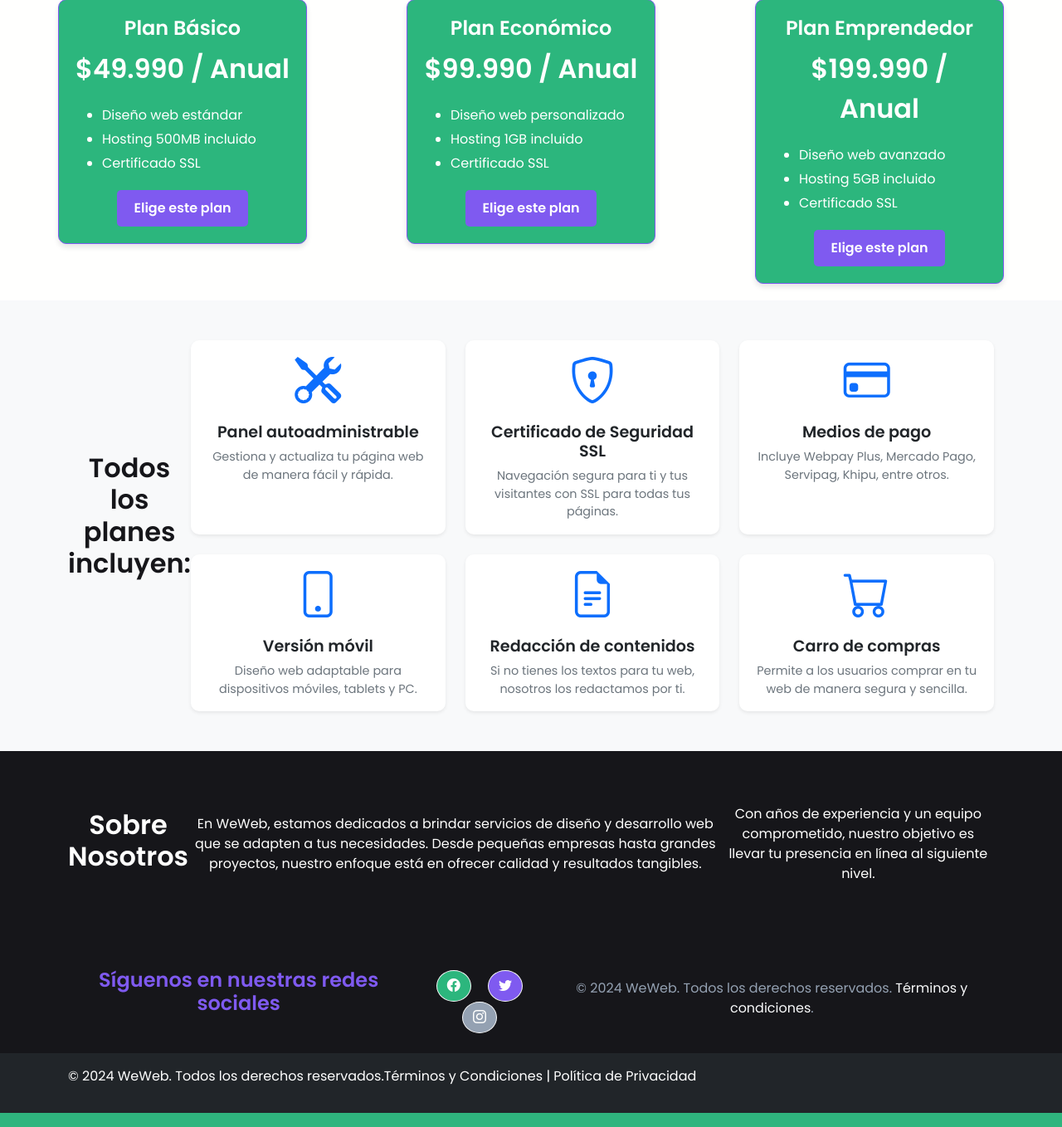
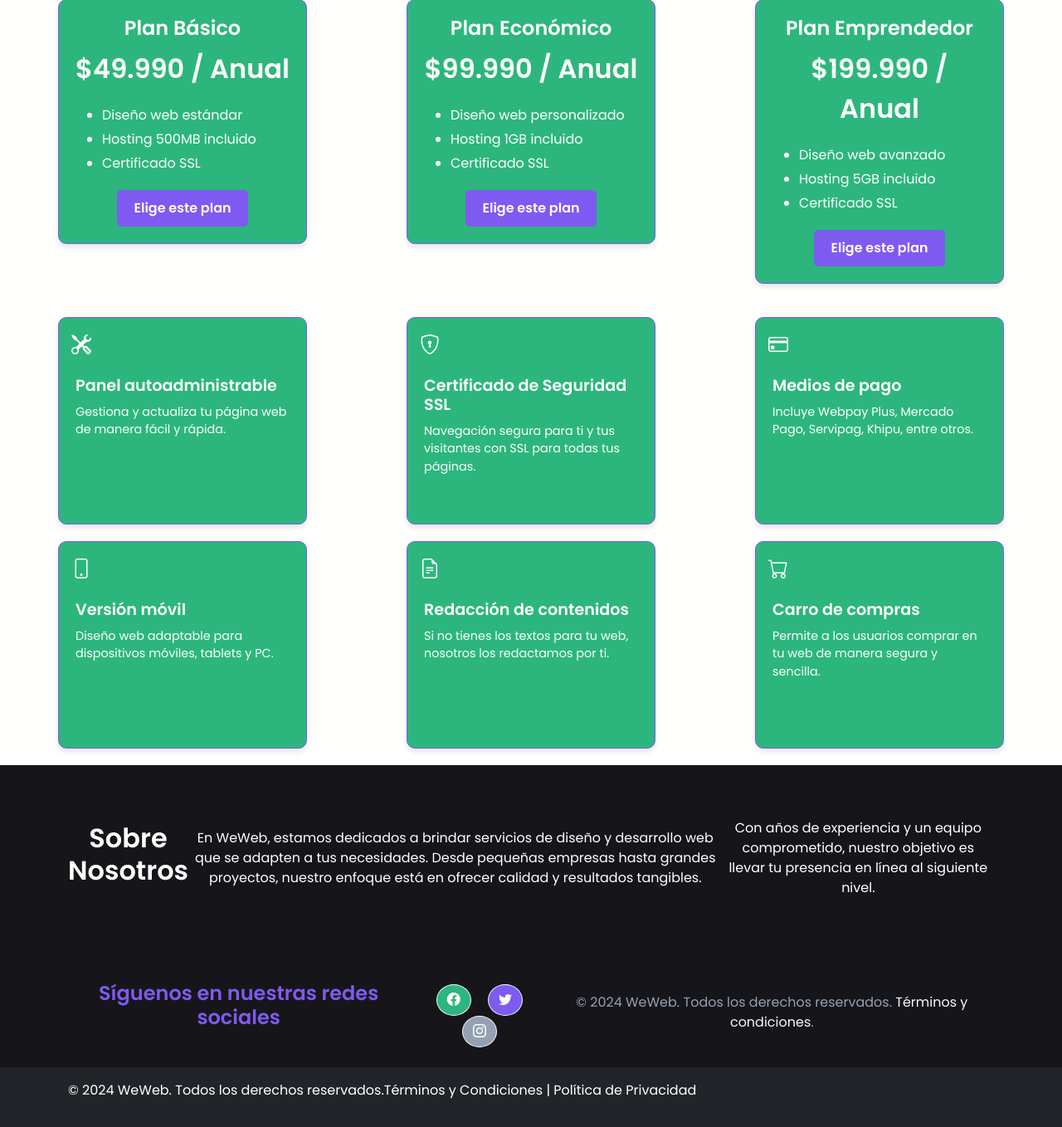
Before and after one commit to AdalParsifal/webx, a Django app: page /home/ in a window 1280 px wide. Shown: the part 861-2219 px from the top of the page at 83% size. Run offline with Django 5.2, Linux system fonts and the light colour scheme.

Commit message:
seccion feature arreglado

```diff
--- a/static/css/style.css
+++ b/static/css/style.css
@@ -165,30 +165,62 @@ body {
     transition: all 0.3s ease-in-out;
 }
 
-#features {
-  padding-top: 50px;
-  padding-bottom: 50px;
-  background-color: #f8f9fa; /* Light gray background */
+/* Features */
+/* Features Section Styling */
+.features-section {
+  display: flex; /* Enable Flexbox */
+  justify-content: space-around; /* Space out columns evenly */
+  align-items: flex-start; /* Align items at the top */
+  flex-wrap: wrap; /* Allow wrapping for additional rows */
+  padding: 20px; /* Add padding around the section */
+  gap: 20px; /* Space between feature cards */
 }
 
-.card {
-  border-radius: 10px; /* Rounded corners for cards */
+/* Individual Feature Card Styling */
+.feature-card {
+  background-color: #2CB67D; /* Green background */
+  color: #FFFFFE; /* White text */
+  border: 1px solid #7F5AF0; /* Purple border */
+  border-radius: 10px; /* Rounded corners */
+  padding: 20px; /* Inner spacing */
+  width: 300px; /* Fixed width for consistent layout */
+  height: 250px; /* Fixed height for consistent layout */
+  box-shadow: 0 4px 6px rgba(0, 0, 0, 0.1); /* Subtle shadow */
+  text-align: left; /* Align content to the left */
+  position: relative; /* For icon placement */
 }
 
-.card-body i {
-  color: #2CB67D; /* Custom icon color */
+/* Icon Styling */
+.feature-icon {
+  font-size: 1.5rem; /* Smaller icon size */
+  color: #FFFFFE; /* White icon */
+  position: absolute; /* Position relative to the card */
+  top: 15px; /* Space from top of card */
+  left: 15px; /* Space from left of card */
 }
 
-.card-title {
+/* Title of Feature Card */
+.feature-title {
+  margin-top: 50px; /* Space below the icon */
   font-size: 1.2rem;
+  margin-bottom: 10px;
   font-weight: bold;
 }
 
-.card-text {
+/* Feature Description */
+.feature-description {
   font-size: 0.9rem;
-  color: #6c757d; /* Muted text color */
+  margin-bottom: 0;
+  color: #FFFFFE; /* White text */
 }
 
+/* Hover Effect for Cards */
+.feature-card:hover {
+  background-color: #7F5AF0; /* Purple background on hover */
+  color: #FFFFFE; /* Keep text white */
+  transform: scale(1.05); /* Slight zoom effect */
+  transition: all 0.3s ease-in-out; /* Smooth transition */
+}
 /* Footer */
 .footer-section {
     background-color: #16161A;
--- a/webpage/templates/home.html
+++ b/webpage/templates/home.html
@@ -55,65 +55,36 @@
 </section>
 
 <!-- Sección 2.5: features -->
-<section id="features" class="py-5 bg-light">
-    <div class="container text-center">
-      <h2 class="fw-bold mb-4">Todos los planes incluyen:</h2>
-      <div class="row row-cols-1 row-cols-md-3 g-4">
-        <div class="col">
-          <div class="card h-100 border-0 shadow-sm">
-            <div class="card-body">
-              <i class="bi bi-tools display-4 text-primary"></i>
-              <h5 class="card-title mt-3">Panel autoadministrable</h5>
-              <p class="card-text">Gestiona y actualiza tu página web de manera fácil y rápida.</p>
+<section class="features-section">
+  <div class="feature-card">
+    <i class="bi bi-tools feature-icon"></i>
+    <h5 class="feature-title">Panel autoadministrable</h5>
+    <p class="feature-description">Gestiona y actualiza tu página web de manera fácil y rápida.</p>
   </div>
+  <div class="feature-card">
+    <i class="bi bi-shield-lock feature-icon"></i>
+    <h5 class="feature-title">Certificado de Seguridad SSL</h5>
+    <p class="feature-description">Navegación segura para ti y tus visitantes con SSL para todas tus páginas.</p>
   </div>
+  <div class="feature-card">
+    <i class="bi bi-credit-card feature-icon"></i>
+    <h5 class="feature-title">Medios de pago</h5>
+    <p class="feature-description">Incluye Webpay Plus, Mercado Pago, Servipag, Khipu, entre otros.</p>
   </div>
-        <div class="col">
-          <div class="card h-100 border-0 shadow-sm">
-            <div class="card-body">
-              <i class="bi bi-shield-lock display-4 text-primary"></i>
-              <h5 class="card-title mt-3">Certificado de Seguridad SSL</h5>
-              <p class="card-text">Navegación segura para ti y tus visitantes con SSL para todas tus páginas.</p>
+  <div class="feature-card">
+    <i class="bi bi-phone feature-icon"></i>
+    <h5 class="feature-title">Versión móvil</h5>
+    <p class="feature-description">Diseño web adaptable para dispositivos móviles, tablets y PC.</p>
   </div>
+  <div class="feature-card">
+    <i class="bi bi-file-earmark-text feature-icon"></i>
+    <h5 class="feature-title">Redacción de contenidos</h5>
+    <p class="feature-description">Si no tienes los textos para tu web, nosotros los redactamos por ti.</p>
   </div>
-        </div>
-        <div class="col">
-          <div class="card h-100 border-0 shadow-sm">
-            <div class="card-body">
-              <i class="bi bi-credit-card display-4 text-primary"></i>
-              <h5 class="card-title mt-3">Medios de pago</h5>
-              <p class="card-text">Incluye Webpay Plus, Mercado Pago, Servipag, Khipu, entre otros.</p>
-            </div>
-          </div>
-        </div>
-        <div class="col">
-          <div class="card h-100 border-0 shadow-sm">
-            <div class="card-body">
-              <i class="bi bi-phone display-4 text-primary"></i>
-              <h5 class="card-title mt-3">Versión móvil</h5>
-              <p class="card-text">Diseño web adaptable para dispositivos móviles, tablets y PC.</p>
-            </div>
-          </div>
-        </div>
-        <div class="col">
-          <div class="card h-100 border-0 shadow-sm">
-            <div class="card-body">
-              <i class="bi bi-file-earmark-text display-4 text-primary"></i>
-              <h5 class="card-title mt-3">Redacción de contenidos</h5>
-              <p class="card-text">Si no tienes los textos para tu web, nosotros los redactamos por ti.</p>
-            </div>
-          </div>
-        </div>
-        <div class="col">
-          <div class="card h-100 border-0 shadow-sm">
-            <div class="card-body">
-              <i class="bi bi-cart display-4 text-primary"></i>
-              <h5 class="card-title mt-3">Carro de compras</h5>
-              <p class="card-text">Permite a los usuarios comprar en tu web de manera segura y sencilla.</p>
-            </div>
-          </div>
-        </div>
-      </div>
+  <div class="feature-card">
+    <i class="bi bi-cart feature-icon"></i>
+    <h5 class="feature-title">Carro de compras</h5>
+    <p class="feature-description">Permite a los usuarios comprar en tu web de manera segura y sencilla.</p>
   </div>
 </section>
 
```
Lines whose indentation alone changed are shown as unchanged.
